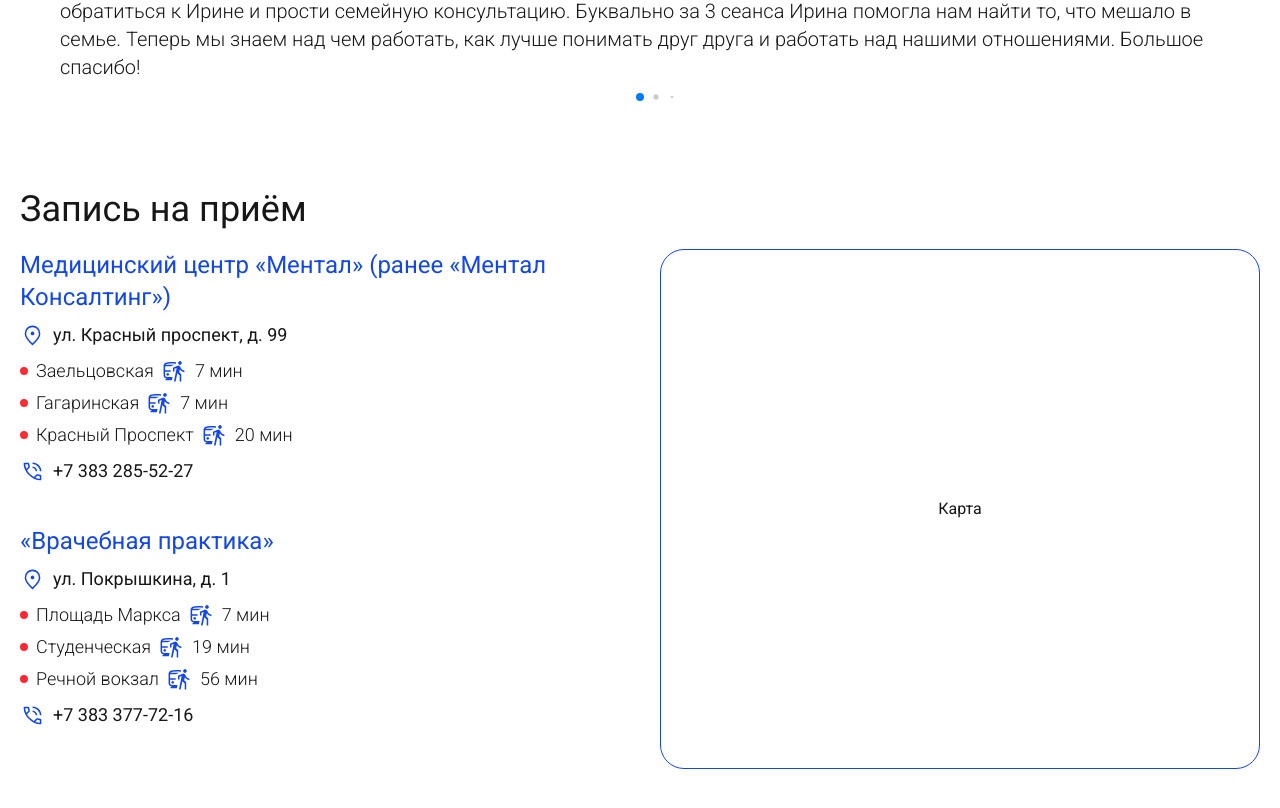
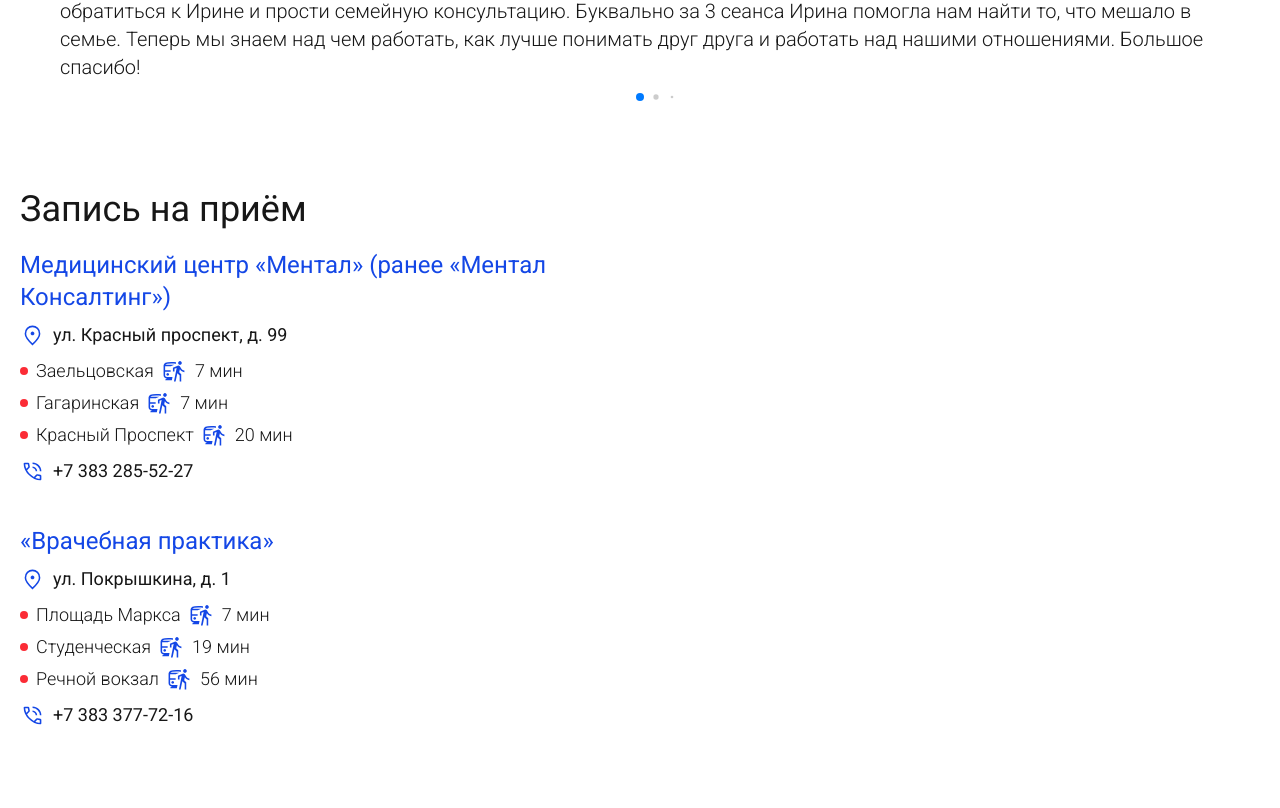
Before and after one commit to flwlss/speech-therapist-frontend, a Next.js app: page / in a window 1280 px wide. Shown: the part 2307-3115 px from the top of the page. Built offline with nearby package versions, Linux system fonts and the light colour scheme.

Commit message:
added map to contacts v1

```diff
--- /dev/null
+++ b/src/components/Map.tsx
@@ -0,0 +1,10 @@
+export default function Map() {
+  return (
+    <div className="relative overflow-hidden h-[300px] lg:h-full">
+      <iframe
+        src="https://yandex.ru/map-widget/v1/?ll=82.920430%2C55.030199&z=12"
+        className="w-full h-full relative"
+      />
+    </div>
+  );
+}
--- a/src/sections/Contacts.tsx
+++ b/src/sections/Contacts.tsx
@@ -1,6 +1,7 @@
 "use client";
 
 import { mockContacts } from "@/common/mock";
+import Map from "@/components/Map";
 import SectionTitle from "@/components/SectionTitle";
 import Image from "next/image";
 import Link from "next/link";
@@ -57,9 +58,7 @@
             </div>
           ))}
         </div>
-        <div className="w-full h-full border border-blue-700 rounded-3xl min-h-[300px] flex items-center justify-center">
-          Карта
-        </div>
+        <Map />
       </div>
     </section>
   );
```
